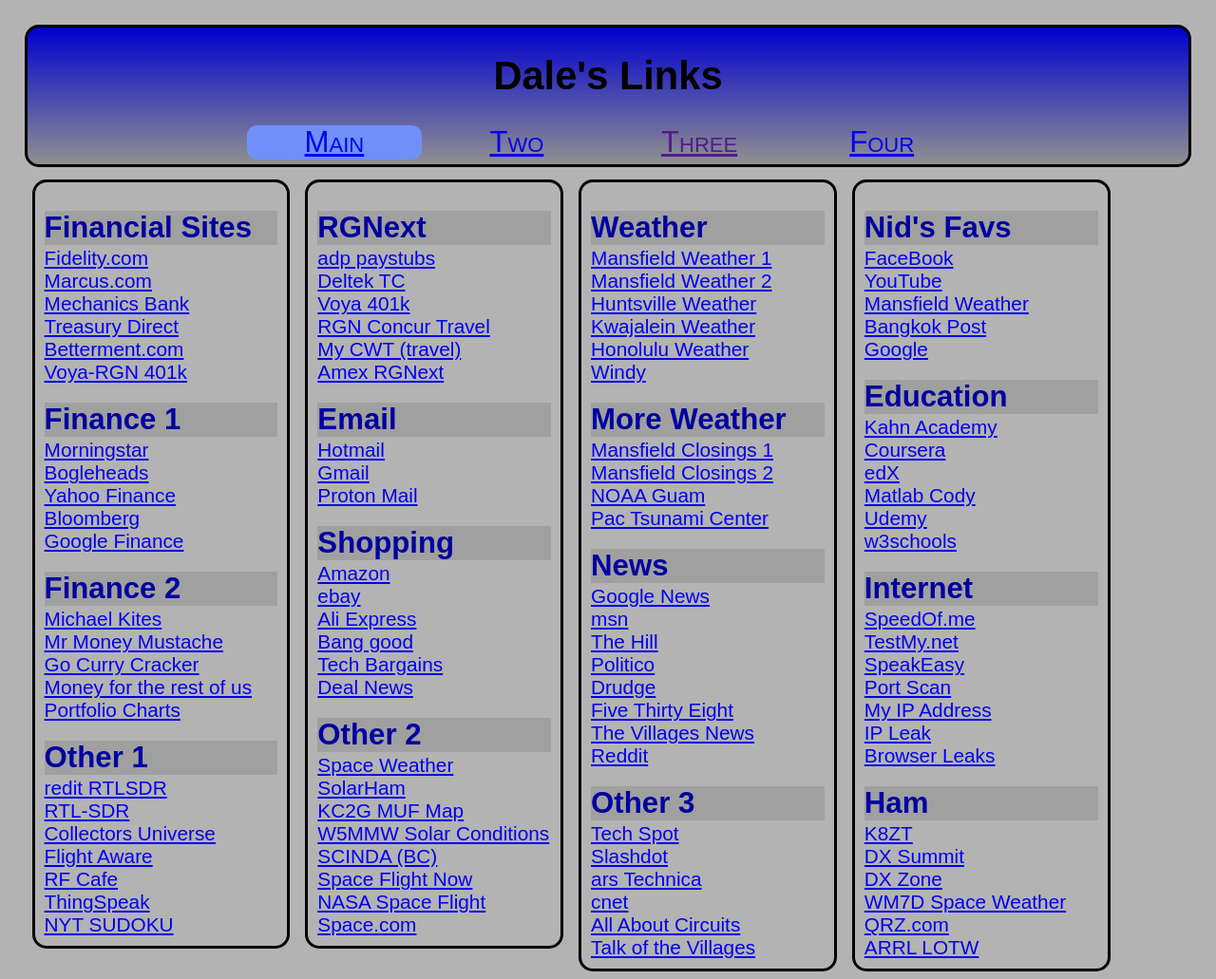
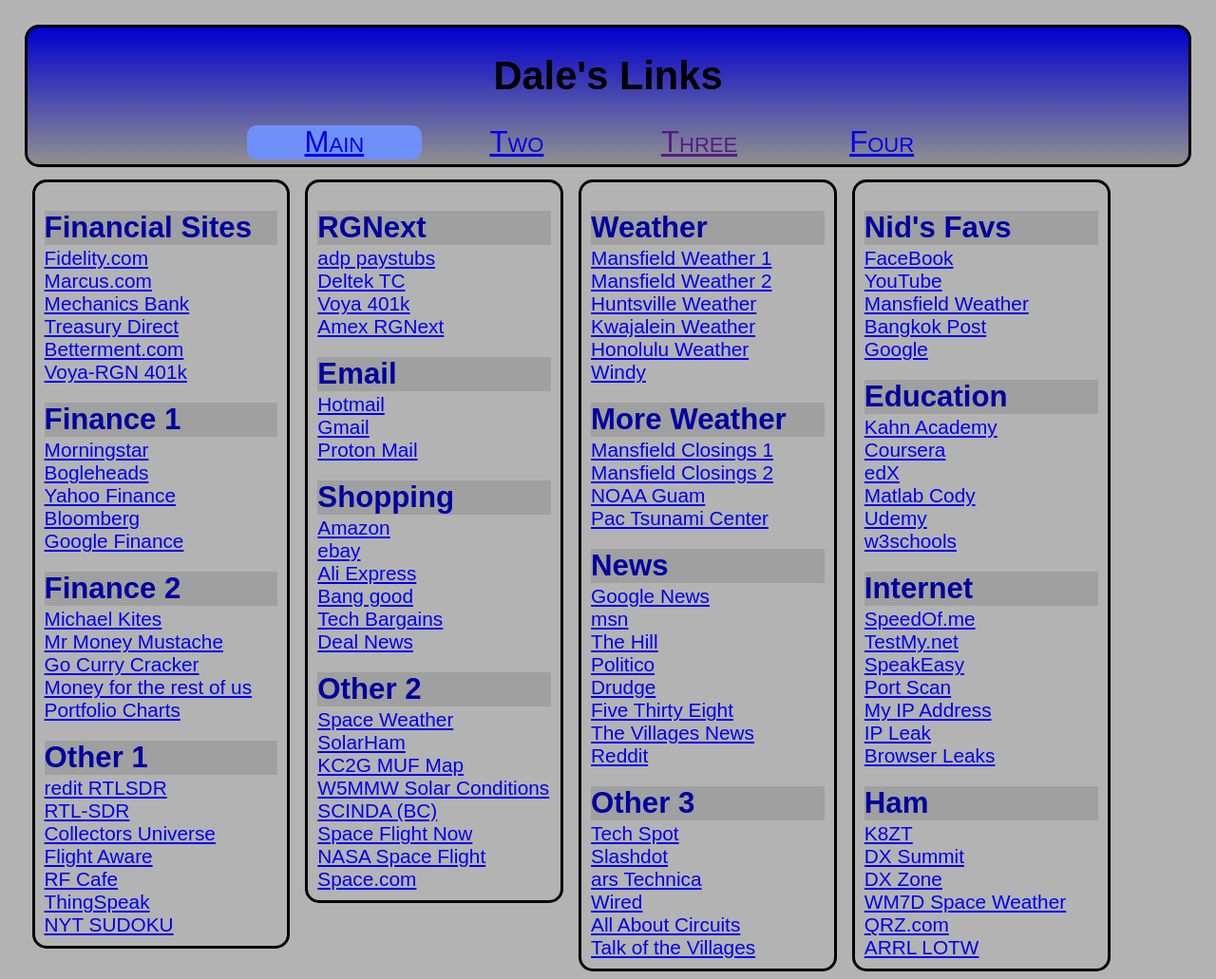
Before and after one commit to sponseld/dales-links, a plain HTML site: page Dale_p1.html in a window 1280 px wide. Shown: the whole page at 95% size. Drawn offline with Linux system fonts and the light colour scheme.

Commit message:
Update Dale_p1.html

```diff
--- a/Dale_p1.html
+++ b/Dale_p1.html
@@ -64,8 +64,6 @@
     <li><a href="https://workforcenow.adp.com/workforcenow/login.html" target="_blank">adp paystubs</a></li>
     <li><a href="https://p3000cp.neosystems.cloud/cpweb/?" target="_blank">Deltek TC</a></li>
     <li><a href="https://my.voya.com/voyasso/index.html?domain=voyaretirement.voya.com#/login-pweb" target="_blank">Voya 401k</a></li>
-    <li><a href="https://www.concursolutions.com/nui/signin" target="_blank">RGN Concur Travel </a></li>
-    <li><a href="https://www.mycwt.com" target="_blank">My CWT (travel) </a></li>
     <li><a href="https://global.americanexpress.com/login/en-US?noRedirect=true&DestPage=%2Fdashboard%3Fomnlogin%3Dus_homepage_myca" target="_blank">Amex RGNext</a></li>
 </ul>
 
@@ -135,7 +133,7 @@
     <li><a href="https://www.techspot.com/" target="_blank">Tech Spot</a></li>
     <li><a href="https://slashdot.org/" target="_blank">Slashdot</a></li>
     <li><a href="https://arstechnica.com/" target="_blank">ars Technica</a></li>
-    <li><a href="https://www.cnet.com/" target="_blank">cnet</a></li>
+    <li><a href="https://www.wired.com/" target="_blank">Wired</a></li>
     <li><a href="https://allaboutcircuits.com" target="_blank">All About Circuits</a></li>
     <li><a href="https://www.talkofthevillages.com/forums/index.php" target="_blank">Talk of the Villages</a></li>
 </ul>
```
